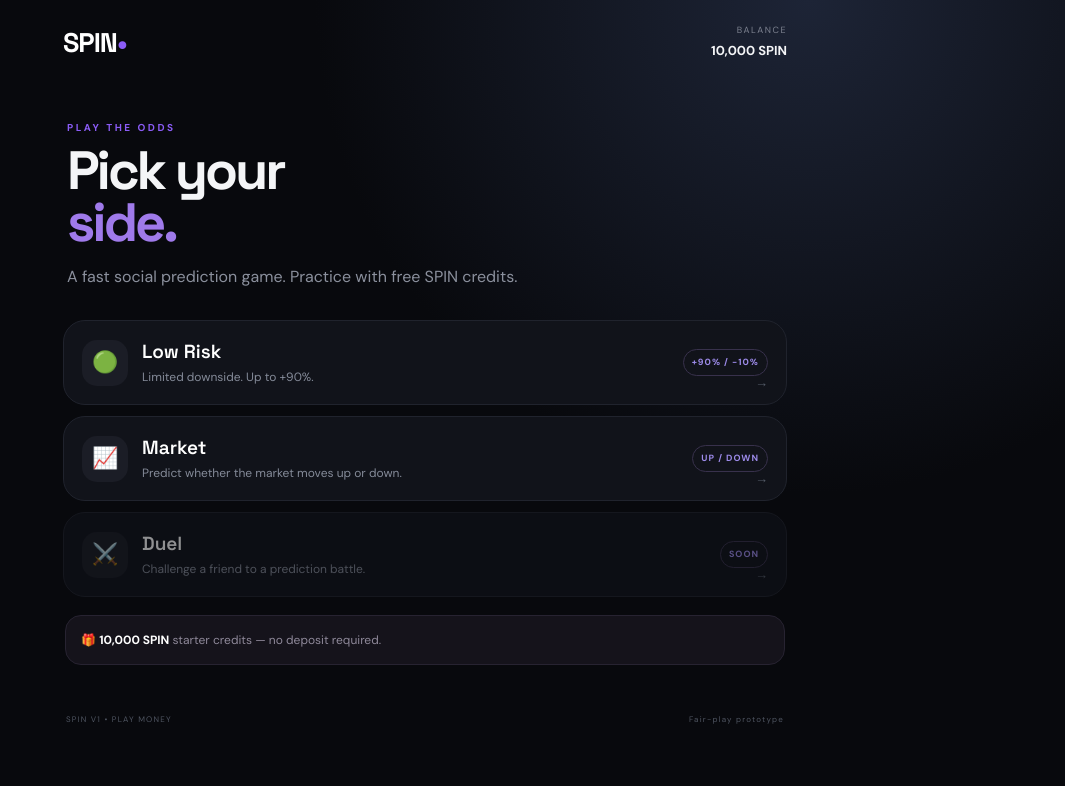
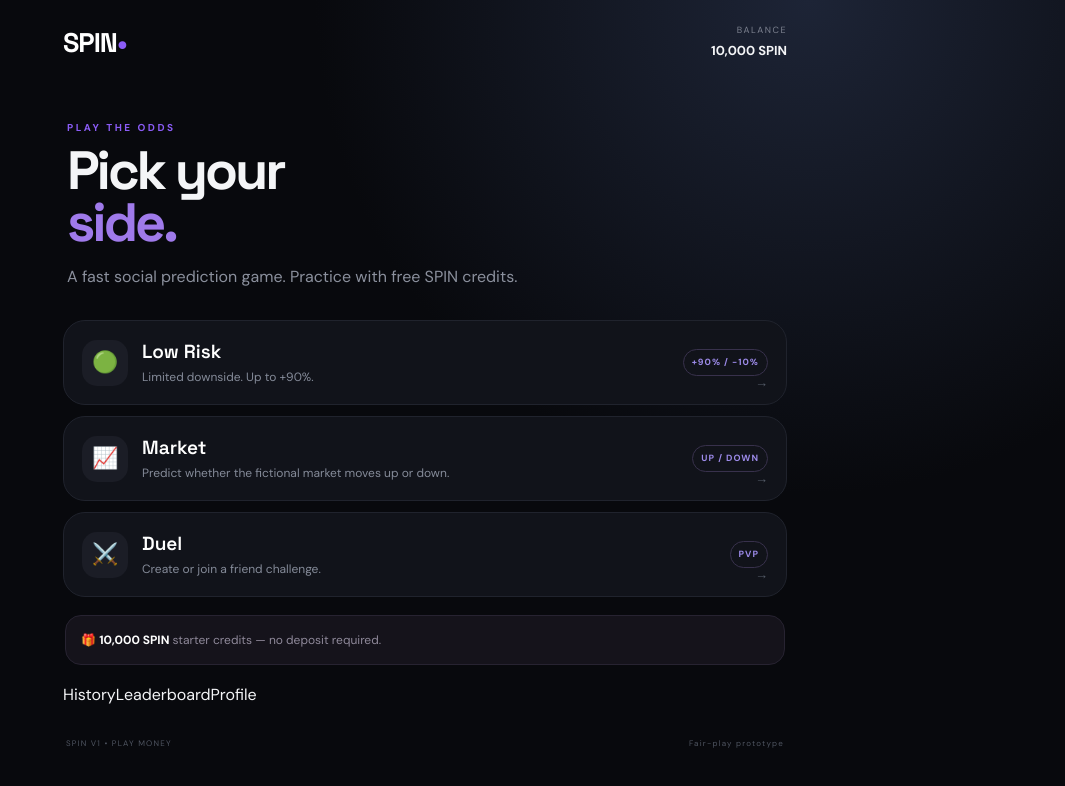
Before and after one commit to Mark56-mn/spin, a React (Vite) app: page / in a window 1280 px wide. Shown: the top 786 px of the page, without its empty margins (215-1280 px from the left). Built offline with nearby package versions, Linux system fonts and the light colour scheme.

Commit message:
Build SPIN V1 gameplay, duel flow, history and leaderboard

```diff
--- a/src/main.tsx
+++ b/src/main.tsx
@@ -3,92 +3,35 @@ import { createRoot } from 'react-dom/client';
 import './styles.css';
 
 const STARTING_BALANCE = 10000;
+type Mode = 'home' | 'low' | 'market' | 'duel' | 'history' | 'leaderboard';
+type Entry = { id:string; game:string; stake:number; delta:number; label:string; at:number };
 
-type Mode = 'home' | 'low' | 'market' | 'duel';
+type Persisted = { balance:number; history:Entry[]; username:string };
+const KEY='spin:v1';
+function load():Persisted { try { const x=JSON.parse(localStorage.getItem(KEY)||''); return x?.balance>=0?x:{balance:STARTING_BALANCE,history:[],username:'Player'}; } catch { return {balance:STARTING_BALANCE,history:[],username:'Player'}; } }
+function uid(){return crypto.randomUUID?.()||Math.random().toString(36).slice(2)}
 
-function App() {
-  const [mode, setMode] = React.useState<Mode>('home');
-  const [balance, setBalance] = React.useState(STARTING_BALANCE);
-  const [stake, setStake] = React.useState(500);
-  const [result, setResult] = React.useState<string | null>(null);
-  const [price, setPrice] = React.useState(100);
-  const [marketSide, setMarketSide] = React.useState<'UP' | 'DOWN' | null>(null);
-  const [time, setTime] = React.useState(15);
-
-  React.useEffect(() => {
-    if (mode !== 'market' || time <= 0) return;
-    const id = setInterval(() => {
-      setTime(t => Math.max(0, t - 1));
-      setPrice(p => Math.max(70, p + (Math.random() - 0.47) * 1.8));
-    }, 1000);
-    return () => clearInterval(id);
-  }, [mode, time]);
-
-  function playLowRisk() {
-    if (stake <= 0 || stake > balance) return;
-    setBalance(b => b - stake);
-    const win = crypto.getRandomValues(new Uint32Array(1))[0] % 100 < 50;
-    const returned = win ? Math.round(stake * 1.9) : Math.round(stake * 0.9);
-    setBalance(b => b + returned);
-    setResult(win ? `WIN +${returned - stake} SPIN` : `LOSS -${stake - returned} SPIN`);
-  }
-
-  function enterMarket(side: 'UP' | 'DOWN') {
-    if (stake > balance) return;
-    setBalance(b => b - stake);
-    setMarketSide(side);
-    setResult(null);
-    setTime(15);
-    setPrice(100);
-  }
-
-  function finishMarket() {
-    if (!marketSide) return;
-    const won = marketSide === (price >= 100 ? 'UP' : 'DOWN');
-    const returned = won ? stake * 2 : 0;
-    setBalance(b => b + returned);
-    setResult(won ? `MARKET WON +${stake} SPIN` : `MARKET LOST -${stake} SPIN`);
-    setMarketSide(null);
-  }
-
-  React.useEffect(() => { if (mode === 'market' && time === 0 && marketSide) finishMarket(); }, [time]);
-
-  return <div className="app">
-    <header><button className="brand" onClick={() => setMode('home')}>SPIN<span>•</span></button><div className="balance"><small>BALANCE</small><strong>{balance.toLocaleString()} SPIN</strong></div></header>
-    <main>
-      {mode === 'home' && <>
-        <section className="hero"><p className="eyebrow">PLAY THE ODDS</p><h1>Pick your<br/><em>side.</em></h1><p className="muted">A fast social prediction game. Practice with free SPIN credits.</p></section>
-        <div className="games">
-          <GameCard icon="🟢" title="Low Risk" desc="Limited downside. Up to +90%." tag="+90% / -10%" onClick={() => setMode('low')} />
-          <GameCard icon="📈" title="Market" desc="Predict whether the market moves up or down." tag="UP / DOWN" onClick={() => setMode('market')} />
-          <GameCard icon="⚔️" title="Duel" desc="Challenge a friend to a prediction battle." tag="SOON" disabled onClick={() => {}} />
-        </div>
-        <div className="notice">🎁 <b>10,000 SPIN</b> starter credits — no deposit required.</div>
-      </>}
-
-      {mode === 'low' && <GameShell title="Low Risk" subtitle="Your downside is limited to 10%.">
-        <div className="risk-display"><div className="risk-circle">90<small>%</small><span>MAX UPSIDE</span></div><div><div className="stat"><b>+90%</b><span>WIN</span></div><div className="stat"><b>-10%</b><span>LOSS</span></div></div></div>
-        <StakeInput stake={stake} setStake={setStake} balance={balance} />
-        <button className="primary" onClick={playLowRisk}>SPIN NOW <span>→</span></button>
-        {result && <Result text={result} />}
-      </GameShell>}
-
-      {mode === 'market' && <GameShell title="Market Arena" subtitle="Predict the direction of a fictional market.">
-        <div className="market"><div className="market-head"><span>SPIN INDEX</span><b>{price.toFixed(2)}</b></div><div className="chart"><div className="line" style={{height:`${Math.min(92,Math.max(20,price-65))}%`}}></div><div className="gridline"/><div className="gridline two"/></div><div className="market-meta"><span>{marketSide ? `POSITION: ${marketSide}` : 'CHOOSE A DIRECTION'}</span><b>{marketSide ? `${time}s` : '15s ROUND'}</b></div></div>
-        <StakeInput stake={stake} setStake={setStake} balance={balance} />
-        <div className="direction"><button className={marketSide === 'UP' ? 'selected up' : 'up'} disabled={!!marketSide} onClick={() => enterMarket('UP')}>📈 UP</button><button className={marketSide === 'DOWN' ? 'selected down' : 'down'} disabled={!!marketSide} onClick={() => enterMarket('DOWN')}>📉 DOWN</button></div>
-        {result && <Result text={result} />}
-      </GameShell>}
-
-      {mode === 'duel' && <GameShell title="Duel" subtitle="PvP matchmaking is next. The first build keeps the flow ready."><div className="coming">⚔️<h2>Challenge a friend</h2><p>Invite-code PvP is queued for the next build. Tonight, focus on mastering the core game engine.</p><button className="primary" onClick={() => setMode('home')}>BACK TO SPIN</button></div></GameShell>}
-    </main>
-    <footer><span>SPIN V1 • PLAY MONEY</span><span>Fair-play prototype</span></footer>
-  </div>
+function App(){
+ const initial=React.useMemo(load,[]); const [mode,setMode]=React.useState<Mode>('home'); const [balance,setBalance]=React.useState(initial.balance); const [history,setHistory]=React.useState<Entry[]>(initial.history); const [username,setUsername]=React.useState(initial.username||'Player'); const [stake,setStake]=React.useState(500); const [result,setResult]=React.useState<string|null>(null); const [price,setPrice]=React.useState(100); const [startPrice,setStartPrice]=React.useState(100); const [marketSide,setMarketSide]=React.useState<'UP'|'DOWN'|null>(null); const [time,setTime]=React.useState(15); const [duelCode,setDuelCode]=React.useState(''); const [joinCode,setJoinCode]=React.useState('');
+ React.useEffect(()=>{localStorage.setItem(KEY,JSON.stringify({balance,history,username}));},[balance,history,username]);
+ React.useEffect(()=>{if(mode!=='market'||!marketSide||time<=0)return;const id=setInterval(()=>{setTime(t=>Math.max(0,t-1));setPrice(p=>Math.max(70,Math.min(130,p+(Math.random()-.47)*2.4)));},1000);return()=>clearInterval(id)},[mode,marketSide,time]);
+ React.useEffect(()=>{if(mode==='market'&&time===0&&marketSide){const won=marketSide===(price>=startPrice?'UP':'DOWN');settle('MARKET',stake,won?stake:-stake,won?`MARKET WON +${stake} SPIN`:`MARKET LOST -${stake} SPIN`);setMarketSide(null)}},[time]);
+ function settle(game:string,s:number,delta:number,label:string){if(s>balance)return;setBalance(b=>b+delta);setHistory(h=>[{id:uid(),game,stake:s,delta,label,at:Date.now()},...h].slice(0,100));setResult(label)}
+ function playLow(){if(stake<=0||stake>balance)return;const win=crypto.getRandomValues(new Uint32Array(1))[0]%100<50;settle('LOW RISK',stake,win?Math.round(stake*.9):-Math.round(stake*.1),win?`WIN +${Math.round(stake*.9)} SPIN`:`LOSS -${Math.round(stake*.1)} SPIN`)}
+ function enterMarket(side:'UP'|'DOWN'){if(stake>balance)return;setBalance(b=>b-stake);setMarketSide(side);setResult(null);setTime(15);setPrice(100);setStartPrice(100);}
+ function createDuel(){setDuelCode(Math.random().toString(36).slice(2,7).toUpperCase())}
+ function resetDemo(){setBalance(STARTING_BALANCE);setHistory([]);setResult(null)}
+ return <div className="app"><header><button className="brand" onClick={()=>setMode('home')}>SPIN<span>•</span></button><div className="balance"><small>BALANCE</small><strong>{balance.toLocaleString()} SPIN</strong></div></header><main>
+ {mode==='home'&&<><section className="hero"><p className="eyebrow">PLAY THE ODDS</p><h1>Pick your<br/><em>side.</em></h1><p className="muted">A fast social prediction game. Practice with free SPIN credits.</p></section><div className="games"><GameCard icon="🟢" title="Low Risk" desc="Limited downside. Up to +90%." tag="+90% / -10%" onClick={()=>setMode('low')}/><GameCard icon="📈" title="Market" desc="Predict whether the fictional market moves up or down." tag="UP / DOWN" onClick={()=>setMode('market')}/><GameCard icon="⚔️" title="Duel" desc="Create or join a friend challenge." tag="PVP" onClick={()=>setMode('duel')}/></div><div className="notice">🎁 <b>{STARTING_BALANCE.toLocaleString()} SPIN</b> starter credits — no deposit required.</div><nav className="nav"><button onClick={()=>setMode('history')}>History</button><button onClick={()=>setMode('leaderboard')}>Leaderboard</button><button onClick={()=>setUsername(prompt('Choose a display name',username)||username)}>Profile</button></nav></>}
+ {mode==='low'&&<GameShell title="Low Risk" subtitle="Your downside is limited to 10%." back={()=>setMode('home')}><div className="risk-display"><div className="risk-circle">90<small>%</small><span>MAX UPSIDE</span></div><div><div className="stat"><b>+90%</b><span>WIN</span></div><div className="stat"><b>-10%</b><span>LOSS</span></div></div></div><StakeInput stake={stake} setStake={setStake} balance={balance}/><button className="primary" onClick={playLow}>SPIN NOW <span>→</span></button>{result&&<Result text={result}/>}</GameShell>}
+ {mode==='market'&&<GameShell title="Market Arena" subtitle="Predict the direction of a fictional market." back={()=>setMode('home')}><div className="market"><div className="market-head"><span>SPIN INDEX</span><b>{price.toFixed(2)}</b></div><div className="chart"><div className="line" style={{height:`${Math.min(92,Math.max(20,price-65))}%`}}/></div><div className="market-meta"><span>{marketSide?`POSITION: ${marketSide}`:'CHOOSE A DIRECTION'}</span><b>{marketSide?`${time}s`:'15s ROUND'}</b></div></div><StakeInput stake={stake} setStake={setStake} balance={balance}/><div className="direction"><button className={marketSide==='UP'?'selected up':'up'} disabled={!!marketSide} onClick={()=>enterMarket('UP')}>📈 UP</button><button className={marketSide==='DOWN'?'selected down':'down'} disabled={!!marketSide} onClick={()=>enterMarket('DOWN')}>📉 DOWN</button></div>{result&&<Result text={result}/>}</GameShell>}
+ {mode==='duel'&&<GameShell title="Duel" subtitle="Challenge a friend with a five-character room code." back={()=>setMode('home')}><div className="duel-box"><h2>Create a duel</h2><StakeInput stake={stake} setStake={setStake} balance={balance}/><button className="primary" onClick={createDuel}>CREATE DUEL</button>{duelCode&&<div className="code">{duelCode}<small>Share this code with your friend</small></div>}<hr/><h2>Join a duel</h2><input className="text-input" placeholder="Enter code" value={joinCode} onChange={e=>setJoinCode(e.target.value.toUpperCase())}/><button className="primary" onClick={()=>joinCode.length===5&&setResult(`JOINED DUEL ${joinCode}`)}>JOIN DUEL</button>{result&&<Result text={result}/>}</div></GameShell>}
+ {mode==='history'&&<GameShell title="History" subtitle="Your latest SPIN activity." back={()=>setMode('home')}><div className="list">{history.length?<>{history.map(x=><div className="row" key={x.id}><div><b>{x.game}</b><small>{new Date(x.at).toLocaleTimeString()}</small></div><strong className={x.delta>=0?'positive':'negative'}>{x.delta>=0?'+':''}{x.delta.toLocaleString()}</strong></div>)}</>:<div className="empty">No games yet. Play your first round.</div>}</div><button className="secondary" onClick={resetDemo}>RESET DEMO BALANCE</button></GameShell>}
+ {mode==='leaderboard'&&<GameShell title="Leaderboard" subtitle="Local demo leaderboard — online rankings come next." back={()=>setMode('home')}><div className="list"><div className="row"><div><b>1. {username}</b><small>You</small></div><strong>{balance.toLocaleString()}</strong></div>{['Nova','Ace','Maya','KJ'].map((n,i)=><div className="row" key={n}><div><b>{i+2}. {n}</b><small>Demo player</small></div><strong>{(9200-i*650).toLocaleString()}</strong></div>)}</div></GameShell>}
+ </main><footer><span>SPIN V1 • PLAY MONEY</span><span>Fair-play prototype</span></footer></div>
 }
-
-function GameCard({icon,title,desc,tag,onClick,disabled}:{icon:string,title:string,desc:string,tag:string,onClick:()=>void,disabled?:boolean}) { return <button className={`game-card ${disabled?'disabled':''}`} onClick={onClick}><div className="icon">{icon}</div><div className="card-copy"><h2>{title}</h2><p>{desc}</p></div><span className="tag">{tag}</span><span className="arrow">→</span></button> }
-function GameShell({title,subtitle,children}:{title:string,subtitle:string,children:React.ReactNode}) { return <section className="game-shell"><button className="back" onClick={()=>location.reload()}>← HOME</button><p className="eyebrow">SPIN ARENA</p><h1>{title}</h1><p className="muted">{subtitle}</p>{children}</section> }
-function StakeInput({stake,setStake,balance}:{stake:number,setStake:(n:number)=>void,balance:number}) { return <div className="stake"><div><small>STAKE</small><strong>{stake.toLocaleString()} SPIN</strong></div><input type="range" min="100" max={Math.max(100,balance)} step="100" value={Math.min(stake,Math.max(100,balance))} onChange={e=>setStake(Number(e.target.value))}/><div className="quick"><button onClick={()=>setStake(Math.min(100,balance))}>100</button><button onClick={()=>setStake(Math.min(500,balance))}>500</button><button onClick={()=>setStake(Math.min(1000,balance))}>1K</button></div></div> }
-function Result({text}:{text:string}) { return <div className={`result ${text.startsWith('WIN')||text.includes('WON')?'win':'loss'}`}>{text}</div> }
-
+function GameCard({icon,title,desc,tag,onClick}:{icon:string,title:string,desc:string,tag:string,onClick:()=>void}){return <button className="game-card" onClick={onClick}><div className="icon">{icon}</div><div className="card-copy"><h2>{title}</h2><p>{desc}</p></div><span className="tag">{tag}</span><span className="arrow">→</span></button>}
+function GameShell({title,subtitle,children,back}:{title:string,subtitle:string,children:React.ReactNode,back:()=>void}){return <section className="game-shell"><button className="back" onClick={back}>← HOME</button><p className="eyebrow">SPIN ARENA</p><h1>{title}</h1><p className="muted">{subtitle}</p>{children}</section>}
+function StakeInput({stake,setStake,balance}:{stake:number,setStake:(n:number)=>void,balance:number}){const max=Math.max(100,balance);return <div className="stake"><div><small>STAKE</small><strong>{Math.min(stake,max).toLocaleString()} SPIN</strong></div><input type="range" min="100" max={max} step="100" value={Math.min(stake,max)} onChange={e=>setStake(Number(e.target.value))}/><div className="quick"><button onClick={()=>setStake(Math.min(100,balance))}>100</button><button onClick={()=>setStake(Math.min(500,balance))}>500</button><button onClick={()=>setStake(Math.min(1000,balance))}>1K</button><button onClick={()=>setStake(Math.min(balance,5000))}>MAX</button></div></div>}
+function Result({text}:{text:string}){return <div className={`result ${text.includes('WON')||text.startsWith('WIN')||text.includes('JOINED')?'win':'loss'}`}>{text}</div>}
 createRoot(document.getElementById('root')!).render(<React.StrictMode><App/></React.StrictMode>);
```
